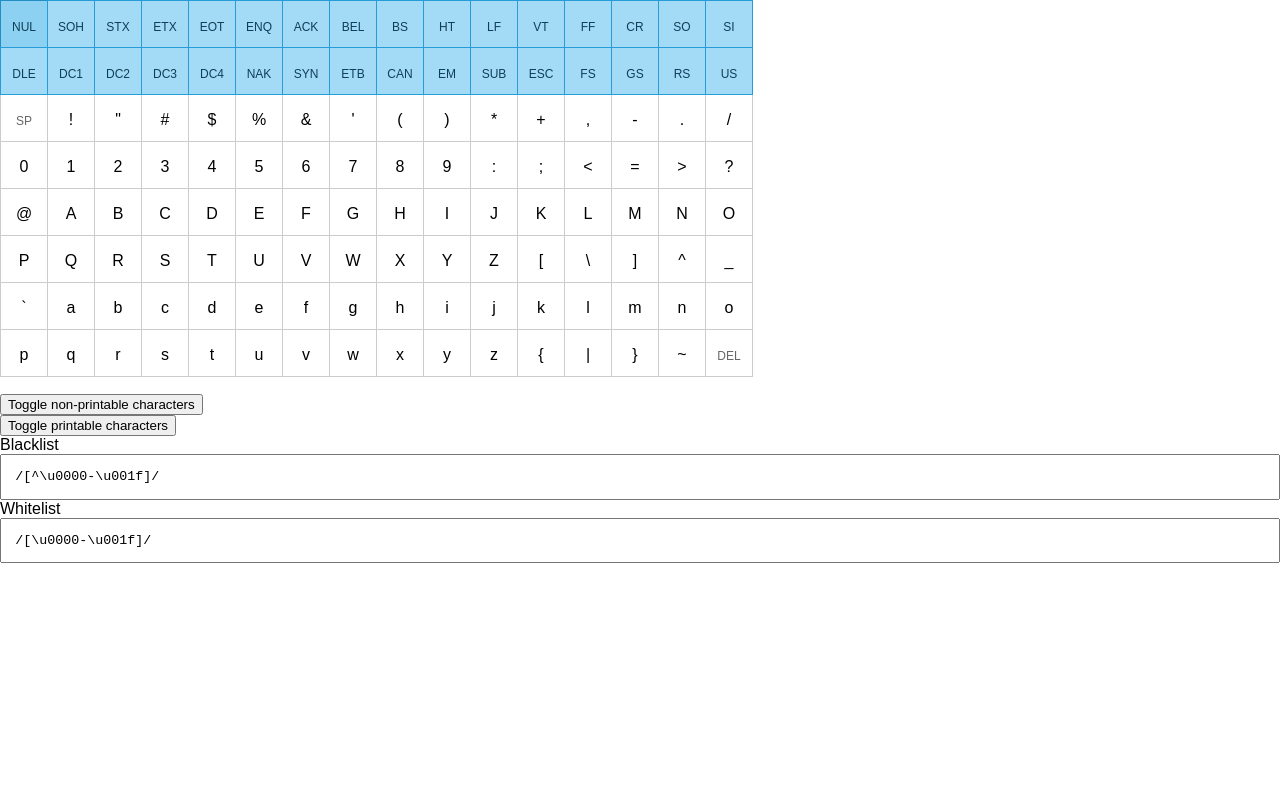
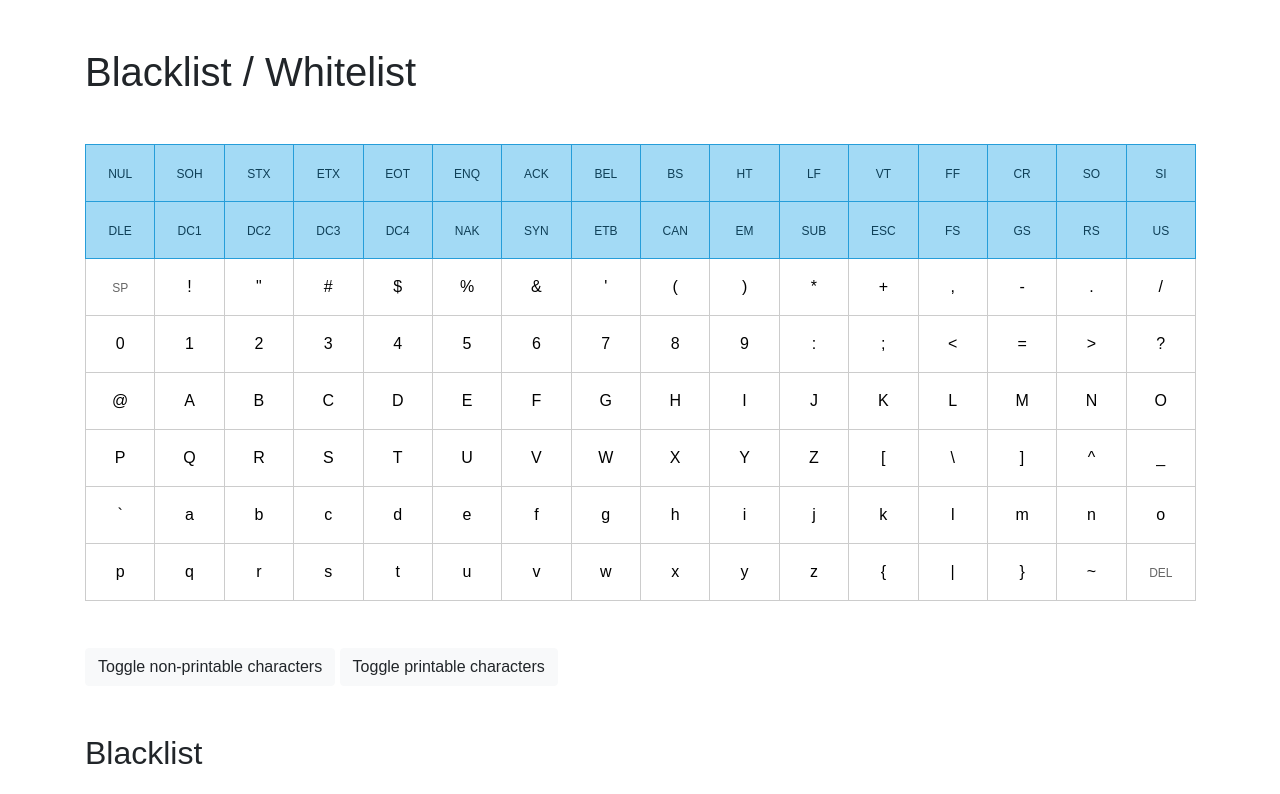
Before and after one commit to j-/blacklist-whitelist, a React app: page / in a window 1280 px wide. Shown: the top 794 px of the page. Built offline with nearby package versions, Linux system fonts and the light colour scheme.

Commit message:
Add Bootstrap

```diff
--- a/package.json
+++ b/package.json
@@ -3,6 +3,7 @@
   "version": "0.1.0",
   "private": true,
   "dependencies": {
+    "bootstrap": "^4.1.3",
     "react": "^16.5.2",
     "react-dom": "^16.5.2",
     "react-redux": "^5.1.1",
--- a/src/components/App.css
+++ /dev/null
@@ -1,5 +0,0 @@
-.App-expression-output {
-	width: 100%;
-	padding: 1em;
-	font-family: monospace;
-}
--- a/src/components/App.tsx
+++ b/src/components/App.tsx
@@ -4,29 +4,34 @@ import ToggleNonPrintable from '../containers/ToggleNonPrintable';
 import TogglePrintable from '../containers/TogglePrintable';
 import Blacklist from '../containers/Blacklist';
 import Whitelist from '../containers/Whitelist';
-import './App.css';
 
 const App: React.StatelessComponent = () => (
-	<div className="App">
-		<Charset />
+	<div className="App container mt-5 mb-5">
+		<h1 className="mb-5">Blacklist / Whitelist</h1>
 
-		<br />
+		<section className="mb-5">
+			<Charset />
+		</section>
 
-		<div className="App-actions">
-			<ToggleNonPrintable>Toggle non-printable characters</ToggleNonPrintable>
-			<br />
-			<TogglePrintable>Toggle printable characters</TogglePrintable>
-		</div>
+		<section className="mb-5">
+			<ToggleNonPrintable className="btn btn-light">Toggle non-printable characters</ToggleNonPrintable>
+			&nbsp;
+			<TogglePrintable className="btn btn-light">Toggle printable characters</TogglePrintable>
+		</section>
 
-		<div className="App-blacklist-container">
-			<label htmlFor="App-blacklist">Blacklist</label><br />
-			<Blacklist id="App-blacklist" className="App-expression-output" />
-		</div>
+		<section className="mb-5">
+			<h2 className="mb-3">
+				<label htmlFor="App-blacklist">Blacklist</label>
+			</h2>
+			<Blacklist id="App-blacklist" className="form-control text-monospace" />
+		</section>
 
-		<div className="App-whitelist-container">
-			<label htmlFor="App-whitelist">Whitelist</label><br />
-			<Whitelist id="App-whitelist" className="App-expression-output" />
-		</div>
+		<section className="mb-5">
+			<h2 className="mb-3">
+				<label htmlFor="App-whitelist">Whitelist</label>
+			</h2>
+			<Whitelist id="App-whitelist" className="form-control text-monospace" />
+		</section>
 	</div>
 );
 
--- a/src/components/Charset.css
+++ b/src/components/Charset.css
@@ -11,8 +11,7 @@
 }
 
 .Charset-cell {
-	width: 3em;
-	height: 3em;
+	flex-basis: 6.25em;
 	margin-right: -1px;
 	margin-bottom: -1px;
 }
--- a/src/containers/ToggleNonPrintable.tsx
+++ b/src/containers/ToggleNonPrintable.tsx
@@ -6,7 +6,7 @@ const mapDispatchToProps: MapDispatchToProps<P, P> = ({
 	onClick: invertNonPrintable,
 });
 
-export default connect(
+export default connect<P, P, P, P>(
 	null,
 	mapDispatchToProps,
 )(Button);
--- a/src/containers/TogglePrintable.tsx
+++ b/src/containers/TogglePrintable.tsx
@@ -6,7 +6,7 @@ const mapDispatchToProps: MapDispatchToProps<P, P> = ({
 	onClick: invertPrintable,
 });
 
-export default connect(
+export default connect<P, P, P, P>(
 	null,
 	mapDispatchToProps,
 )(Button);
--- a/src/index.tsx
+++ b/src/index.tsx
@@ -6,6 +6,7 @@ import { composeWithDevTools } from 'redux-devtools-extension';
 import { Provider as StoreProvider } from 'react-redux';
 import App from './components/App';
 import registerServiceWorker from './registerServiceWorker';
+import 'bootstrap/dist/css/bootstrap.css';
 import './index.css';
 
 const store = createStore(rootReducer, composeWithDevTools());
```
Also changed, not shown: 1 other file (tests, documents, lock files or other folders).
